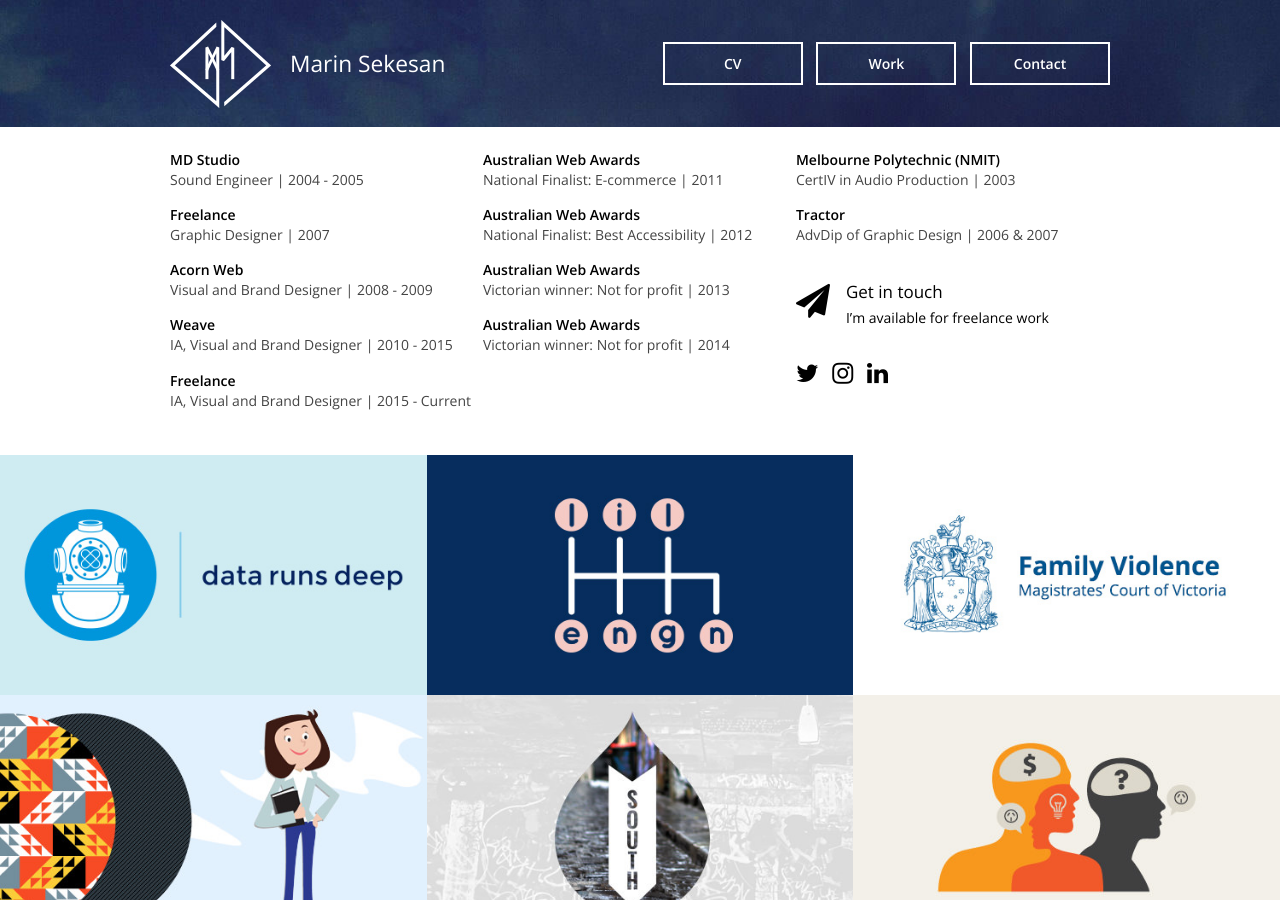
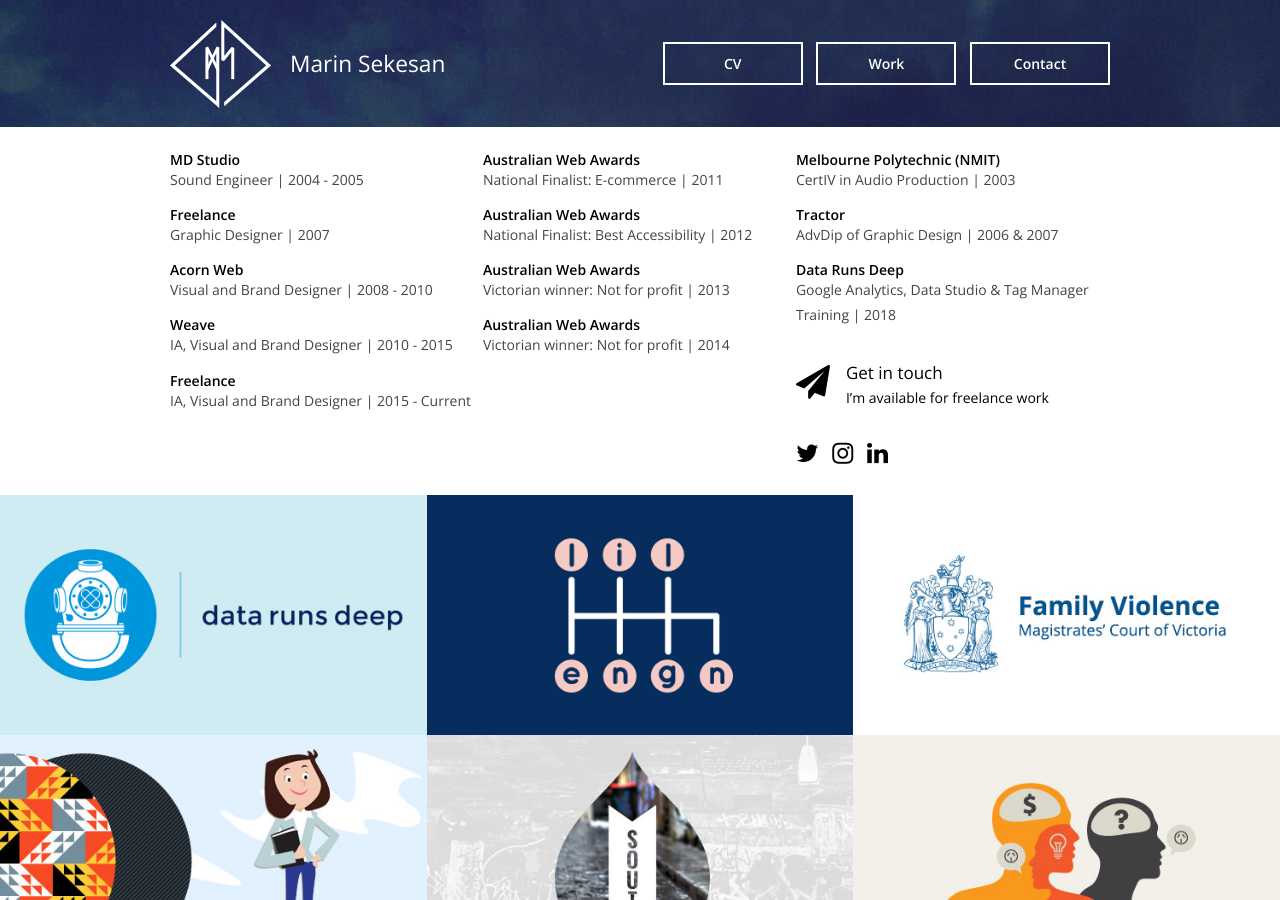
Before and after one commit to marinulon/marinulon.github.io, a Jekyll site: the page built from index.html, in a window 1280 px wide and 900 px high, scrolled down 1269 px. Built offline with Jekyll 4.4.1, drawn with Linux system fonts in a browser that asks for light colours; nearby versions of some CDN libraries; Markdown is read by kramdown in place of the engine named in the settings; the list of posts is cut into pages by our own code.

Commit message:
Update index.html

```diff
--- a/index.html
+++ b/index.html
@@ -97,7 +97,7 @@
         <p>Graphic Designer | 2007</p>
 
         <h4>Acorn Web</h4>
-        <p>Visual and Brand Designer | 2008 - 2009</p>
+        <p>Visual and Brand Designer | 2008 - 2010</p>
 
         <h4>Weave</h4>
         <p>IA, Visual and Brand Designer  | 2010 - 2015</p>
@@ -131,6 +131,9 @@
 
         <h4>Tractor</h4>
         <p>AdvDip of Graphic Design | 2006 &amp; 2007</p>
+
+        <h4>Data Runs Deep</h4>
+        <p>Google Analytics, Data Studio & Tag Manager Training | 2018</p>
 
         <div class="contact">
           <a href="mailto:me@marinsekesan.com">
```
